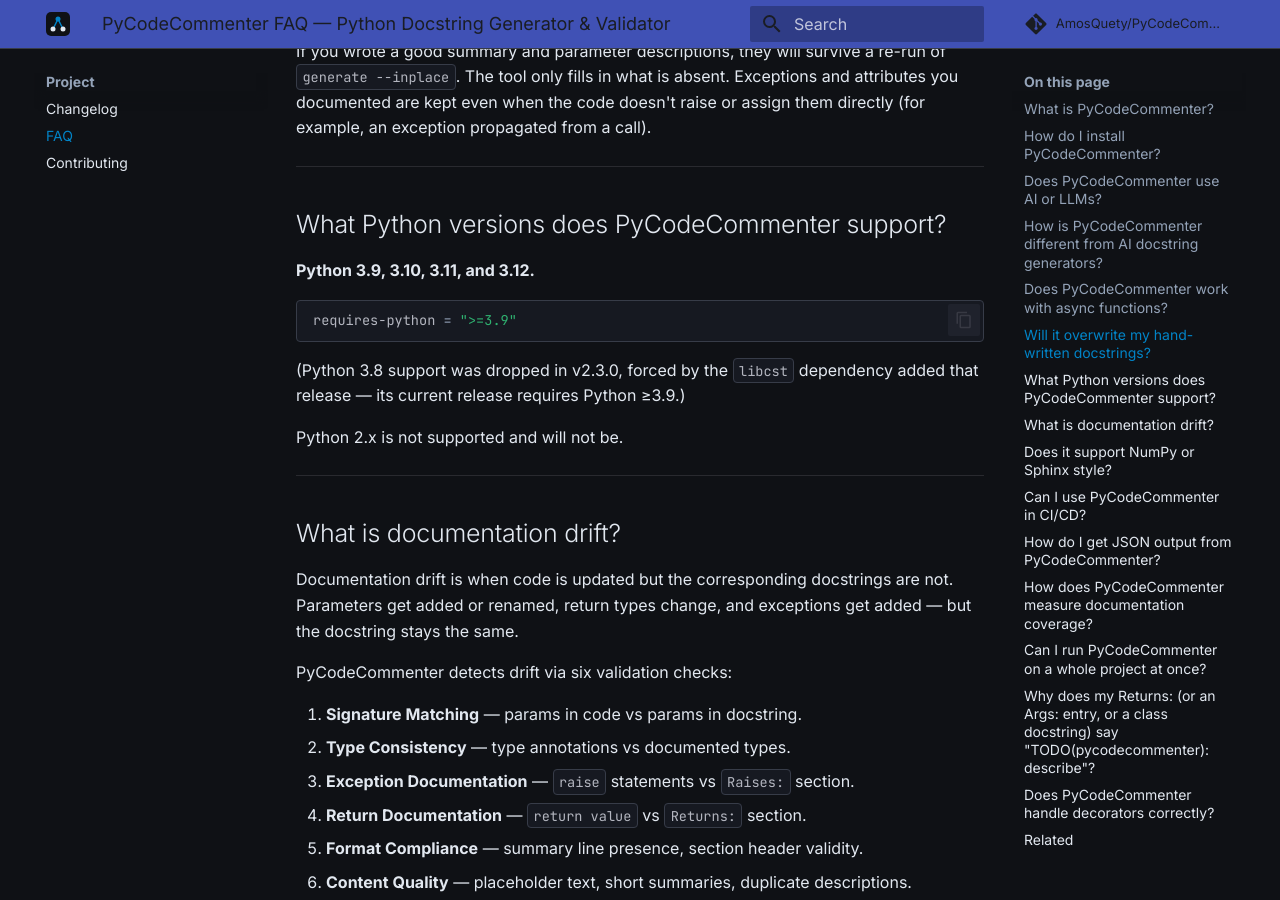
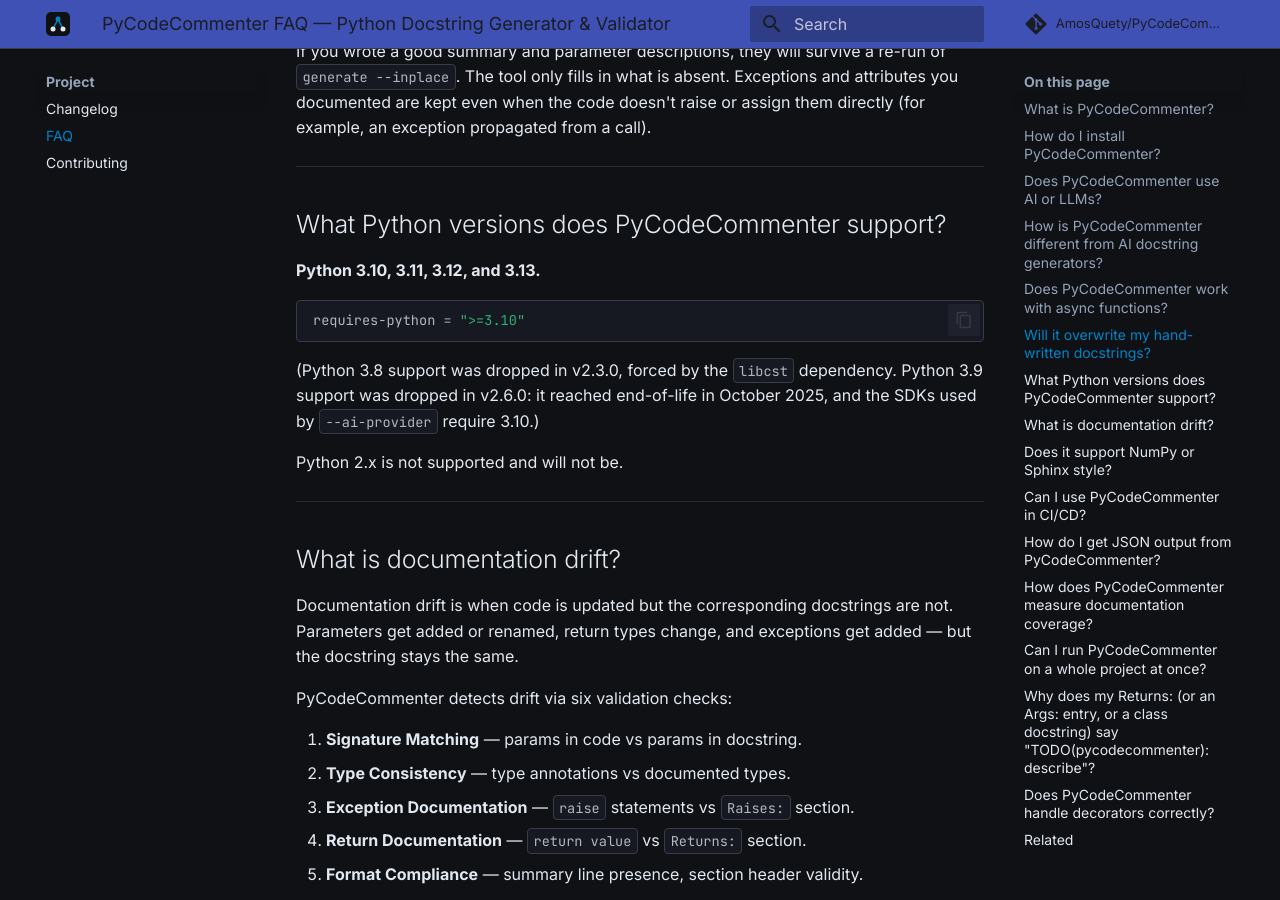
Before and after one commit to AmosQuety/PyCodeCommenter, an MkDocs documentation site: the page built from docs/faq.md, in a window 1280 px wide and 900 px high, scrolled down 2611 px. Built offline with MkDocs 1.6.1 and Material for MkDocs 9.7.7, drawn with Linux system fonts in a browser that asks for light colours; comment, search, counter and statistics services are not loaded; some of the changed text lies outside the part shown.

Commit message:
build: require Python 3.10+, test on 3.10-3.13
Python 3.9 reached end-of-life in October 2025, and the official SDKs
behind --ai-provider (anthropic, openai, google-genai) all require 3.10.
Removes the now-unneeded version markers on the AI extras and a dead
ast.Index compatibility branch.

````diff
--- a/docs/faq.md
+++ b/docs/faq.md
@@ -26,7 +26,7 @@
 pip install pycodecommenter
 ```
 
-Python 3.9 or later is required. After install, the `pycodecommenter` command is available on your PATH.
+Python 3.10 or later is required. After install, the `pycodecommenter` command is available on your PATH.
 
 ---
 
@@ -91,13 +91,13 @@
 
 ## What Python versions does PyCodeCommenter support?
 
-**Python 3.9, 3.10, 3.11, and 3.12.**
+**Python 3.10, 3.11, 3.12, and 3.13.**
 
 ```toml
-requires-python = ">=3.9"
+requires-python = ">=3.10"
 ```
 
-(Python 3.8 support was dropped in v2.3.0, forced by the `libcst` dependency added that release — its current release requires Python ≥3.9.)
+(Python 3.8 support was dropped in v2.3.0, forced by the `libcst` dependency. Python 3.9 support was dropped in v2.6.0: it reached end-of-life in October 2025, and the SDKs used by `--ai-provider` require 3.10.)
 
 Python 2.x is not supported and will not be.
 
````
Also changed, not shown: CLAUDE.md (+2 -2 lines), README.md (+5 -5 lines), docs/cli-reference.md (+1 -1 lines), docs/contributing.md (+1 -1 lines), docs/getting-started.md (+1 -1 lines), docs/index.md (+3 -3 lines), pyproject.toml (+8 -13 lines), 3 other files.
